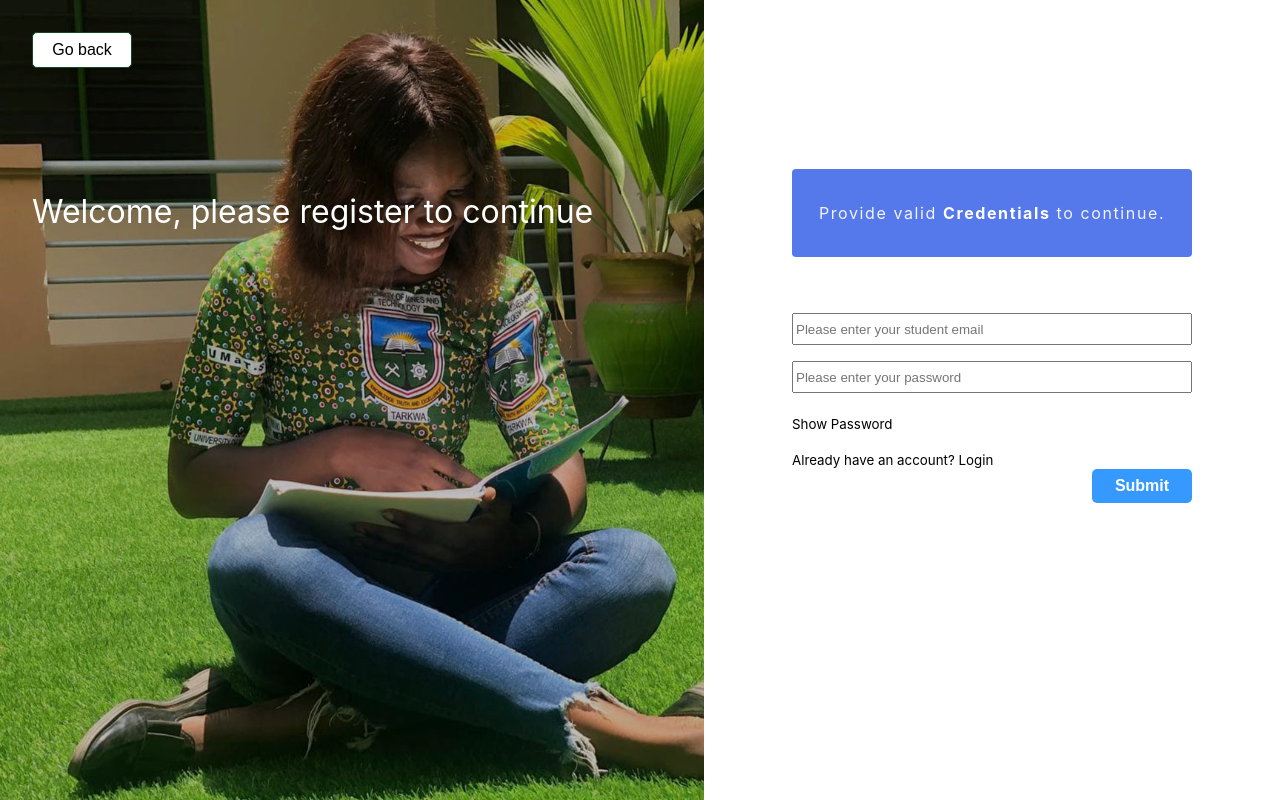
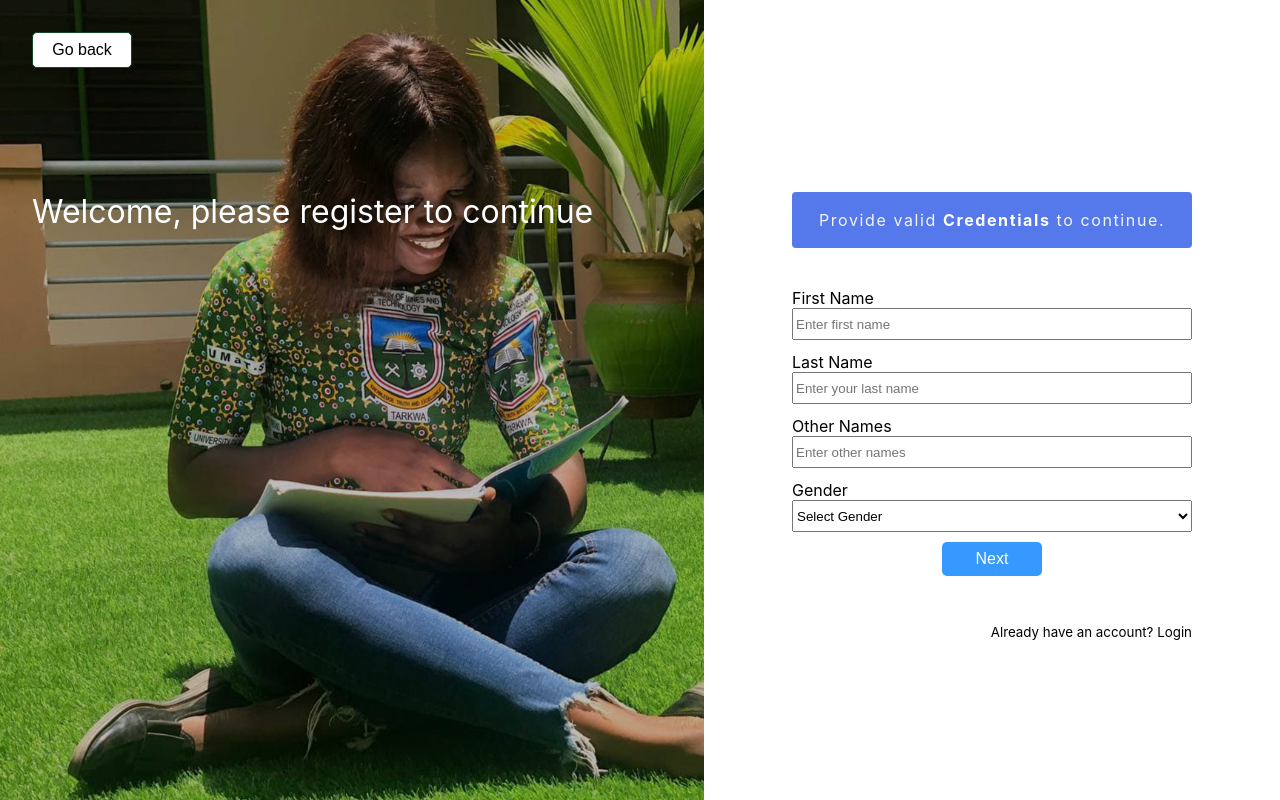
Before and after one commit to jaybarnes33/assopay, a Next.js app: page /register in a window 1280 px wide. Built offline with nearby package versions, Linux system fonts and the light colour scheme.

Commit message:
Feat: Multistep Register

```diff
--- /dev/null
+++ b/src/components/Forms/ContactInfo.tsx
@@ -0,0 +1,14 @@
+import React, { useContext } from "react";
+import { IHandlers, RegisterContext } from "./MultiStep";
+import styles from "@/styles/Forms.module.scss";
+
+export interface IStep4 {
+  phone?: string;
+  socials?: string[];
+}
+const ContactInfo = ({ previous }: IHandlers) => {
+  const { data, setData } = useContext(RegisterContext);
+  return <div className={styles.form}></div>;
+};
+
+export default ContactInfo;
--- /dev/null
+++ b/src/components/Forms/InstitutionalInfo.tsx
@@ -0,0 +1,92 @@
+import { IHandlers, RegisterContext } from "./MultiStep";
+import styles from "@/styles/Forms.module.scss";
+import Button from "../core/Button";
+import { useContext, useState } from "react";
+export interface IStep3 {
+  level: number;
+  hall?: string;
+}
+const InstitutionalInfo = ({ next, previous }: IHandlers) => {
+  const { data, setData } = useContext(RegisterContext);
+  const [formData, setFormData] = useState<IStep3>();
+
+  const halls = [
+    "Chamber of Mines Hall",
+    "Kofi Tetteh Hall",
+    "Gold Refinery Hall",
+    "Other",
+  ];
+
+  const levels = [100, 200, 300, 400];
+  const handleNext = () => {
+    setData({ ...data, ...formData });
+    next();
+  };
+
+  const handleChange = (e: any) => {
+    const { name, value } = e.target;
+    setFormData((prevState) => ({
+      ...prevState,
+      [name]: value,
+    }));
+  };
+
+  const handlePrev = () => {
+    previous();
+  };
+
+  return (
+    <div className={styles.inner}>
+      <div className={styles.input}>
+        <label htmlFor="hall">Hall</label>
+        <br />
+        <select
+          value={formData?.hall}
+          className={styles.input}
+          name="hall"
+          onChange={handleChange}
+        >
+          <option>Select Hall</option>
+          {halls.map((hall, index) => (
+            <option value={hall} key={`hall-${index}`}>
+              {hall}
+            </option>
+          ))}
+        </select>
+      </div>
+      <div className={styles.input}>
+        <label htmlFor="level">Level</label>
+        <select
+          className={styles.input}
+          value={formData?.level}
+          onChange={handleChange}
+        >
+          <option>Select Level</option>
+          {levels.map((level, index) => (
+            <option value={level} key={`level-${index}`}>
+              {level}
+            </option>
+          ))}
+        </select>
+      </div>
+      <div className={styles.buttons}>
+        <Button
+          className="btn-outline-primary btn-sm"
+          type="button"
+          onClick={handlePrev}
+        >
+          Back
+        </Button>
+        <Button
+          className="btn-primary btn-sm"
+          type="button"
+          onClick={handleNext}
+        >
+          Next
+        </Button>
+      </div>
+    </div>
+  );
+};
+
+export default InstitutionalInfo;
--- /dev/null
+++ b/src/components/Forms/LoginInfo.tsx
@@ -0,0 +1,81 @@
+import React, { useContext, useState } from "react";
+import styles from "@/styles/Forms.module.scss";
+import { IHandlers, RegisterContext } from "./MultiStep";
+import Button from "../core/Button";
+
+export interface IStep2 {
+  email: string;
+  password: string;
+}
+
+const LoginInfo = ({ next, previous }: IHandlers) => {
+  const { data, setData } = useContext(RegisterContext);
+  const [formData, setFormData] = useState<IStep2>();
+
+  const handleNext = () => {
+    setData({ ...data, ...formData });
+    next();
+  };
+
+  const handleChange = (e: any) => {
+    const { name, value } = e.target;
+    setFormData((prevState) => ({
+      ...prevState,
+      [name]: value,
+    }));
+  };
+
+  const handlePrev = () => {
+    previous();
+  };
+  return (
+    <div className={styles.form}>
+      <div className={styles.inner}>
+        <div className={styles.input}>
+          <label htmlFor="email">Email</label>
+          <input
+            type="email"
+            placeholder="Enter email"
+            onChange={handleChange}
+          />
+        </div>
+        <div className={styles.input}>
+          <label htmlFor="password">Password</label>
+          <input
+            name="password"
+            type="password"
+            placeholder="Enter password"
+            onChange={handleChange}
+          />
+        </div>
+        <div className={styles.input}>
+          <label htmlFor="password">Confirm password</label>
+          <input
+            name="confirmPassword"
+            type="password"
+            placeholder="Enter confirm password"
+            onChange={handleChange}
+          />
+        </div>
+      </div>
+      <div className={styles.buttons}>
+        <Button
+          className="btn-outline-primary btn-sm"
+          type="button"
+          onClick={handlePrev}
+        >
+          Back
+        </Button>
+        <Button
+          className="btn-primary btn-sm"
+          type="button"
+          onClick={handleNext}
+        >
+          Next
+        </Button>
+      </div>
+    </div>
+  );
+};
+
+export default LoginInfo;
--- a/src/components/Forms/MultiStep/index.tsx
+++ b/src/components/Forms/MultiStep/index.tsx
@@ -1,7 +1,25 @@
-import React, { useState } from "react";
+import { SetableContext } from "interfaces/setable-context";
+import React, { ReactNode, useState } from "react";
+import ContactInfo, { IStep4 } from "../ContactInfo";
+import InstitutionalInfo, { IStep3 } from "../InstitutionalInfo";
+import LoginInfo, { IStep2 } from "../LoginInfo";
+import PersonalInfo, { IStep1 } from "../PersonInfo";
+
+export interface IHandlers {
+  next?: () => void;
+  previous?: () => void;
+}
+
+export type IRegisterProps = Partial<IStep1 & IStep2 & IStep3 & IStep4>;
+
+export const RegisterContext = React.createContext<
+  SetableContext<IRegisterProps>
+>({});
 
 const MultiStep = ({ maxSteps }) => {
+  const [data, setData] = useState<IRegisterProps>();
   const [step, setStep] = useState(1);
+  let currentStep: ReactNode;
 
   const nextStep = () => {
     setStep(step + 1);
@@ -10,7 +28,33 @@ const MultiStep = ({ maxSteps }) => {
   const prevStep = () => {
     setStep(step - 1 != 0 ? step - 1 : 1);
   };
-  return <div></div>;
+
+  switch (step) {
+    case 1:
+      currentStep = <PersonalInfo next={() => nextStep()} />;
+      break;
+    case 2:
+      currentStep = (
+        <LoginInfo next={() => nextStep()} previous={() => prevStep()} />
+      );
+      break;
+    case 3:
+      currentStep = (
+        <InstitutionalInfo
+          next={() => nextStep()}
+          previous={() => prevStep()}
+        />
+      );
+      break;
+    case 4:
+      currentStep = <ContactInfo previous={() => prevStep()} />;
+  }
+
+  return (
+    <RegisterContext.Provider value={{ data, setData }}>
+      {currentStep}
+    </RegisterContext.Provider>
+  );
 };
 
 export default MultiStep;
--- /dev/null
+++ b/src/components/Forms/PersonInfo.tsx
@@ -0,0 +1,90 @@
+import React, { useContext, useState } from "react";
+import styles from "@/styles/Forms.module.scss";
+import { IHandlers, RegisterContext } from "./MultiStep";
+import Button from "../core/Button";
+
+export interface IStep1 {
+  gender?: string;
+  fName: string;
+  lName: string;
+  otherNames: string;
+}
+
+const UserInfo = ({ next }: IHandlers) => {
+  const { data, setData } = useContext(RegisterContext);
+  const [formData, setFormData] = useState<IStep1>();
+
+  const handleNext = () => {
+    next();
+    setData({ ...data, ...formData });
+  };
+
+  const handleChange = (e: any) => {
+    const { name, value } = e.target;
+    setFormData((prevState) => ({
+      ...prevState,
+      [name]: value,
+    }));
+  };
+
+  return (
+    <>
+      <div className={styles.inner}>
+        <div className={styles.input}>
+          <label htmlFor="fName">First Name</label>
+          <input
+            type="text"
+            name="fName"
+            placeholder="Enter first name"
+            value={formData?.fName}
+            onChange={handleChange}
+          />
+        </div>
+        <div className={styles.input}>
+          <label htmlFor="lName">Last Name</label>
+          <input
+            type="text"
+            name="lName"
+            placeholder="Enter your last name"
+            value={formData?.lName}
+            onChange={handleChange}
+          />
+        </div>
+        <div className={styles.input}>
+          <label htmlFor="otherNames">Other Names</label>
+          <input
+            type="text"
+            name="otherNames"
+            placeholder="Enter other names"
+            value={formData?.otherNames}
+            onChange={handleChange}
+          />
+        </div>
+        <div className={styles.input}>
+          <label htmlFor="gender">Gender</label>
+          <select
+            className={styles.input}
+            name="gender"
+            value={formData?.gender}
+            onChange={handleChange}
+          >
+            <option value="">Select Gender</option>
+            <option value="female">Female</option>
+            <option value="male">Male</option>
+          </select>
+        </div>
+      </div>
+      <div className={styles.buttons}>
+        <Button
+          className="btn-primary btn-sm"
+          type="button"
+          onClick={handleNext}
+        >
+          Next
+        </Button>
+      </div>
+    </>
+  );
+};
+
+export default UserInfo;
--- a/src/components/core/Alert.tsx
+++ b/src/components/core/Alert.tsx
@@ -13,10 +13,9 @@ const Alert = ({ variant, children }: AlertProps) => {
       <style jsx>
         {`
           .alert {
+            width: 100%;
             display: flex;
-            align-items: stretch;
-            padding: 1rem 1rem;
-            margin: 0 0 20px;
+            justify-content: center;
             border-radius: 4px;
           }
 
@@ -28,10 +27,11 @@ const Alert = ({ variant, children }: AlertProps) => {
           }
 
           .info {
+            left: 0;
             background-color: #5578eb;
             border: #5578eb;
             position: absolute;
-            top: -5rem;
+            top: -3rem;
             width: 100%;
             text-align: center;
             color: #f4f4f4;
--- /dev/null
+++ b/src/interfaces/setable-context.ts
@@ -0,0 +1,6 @@
+import React from "react";
+
+export interface SetableContext<T> {
+  data?: T;
+  setData?: React.Dispatch<React.SetStateAction<T>>;
+}
--- a/src/models/User.ts
+++ b/src/models/User.ts
@@ -9,7 +9,7 @@ export interface IUserSchema extends Document {
   email: string;
   username: string;
   password: string;
-  background: string;
+  socials?: [string];
   otherNames: string;
   level: number;
 }
@@ -43,6 +43,9 @@ const userSchema = new mongoose.Schema<IUserSchema>({
   gender: {
     type: String,
   },
+  socials: {
+    type: [String],
+  },
   phone: { type: String },
 });
 
--- a/src/pages/register.tsx
+++ b/src/pages/register.tsx
@@ -6,6 +6,7 @@ import Head from "next/head";
 import React, { useState } from "react";
 
 import styles from "../styles/Forms.module.scss";
+import MultiStep from "@/components/Forms/MultiStep";
 
 const Signup = () => {
   const [show, setShow] = useState(false);
@@ -18,40 +19,20 @@ const Signup = () => {
       </Head>
       <Left />
       <div className={styles.right}>
-        {" "}
         <div className={styles.form_container}>
+          <form onSubmit={submitHandler} className={styles.form}>
             <Alert variant="info">
               <p>
                 Provide valid <b className="bold-white">Credentials</b> to
                 continue.
               </p>
             </Alert>
-
-          <form onSubmit={submitHandler} className={styles.form}>
-            <div className={styles.input}>
-              <input
-                type="text"
-                name="email"
-                placeholder="Please enter your student email"
-              />
-            </div>
-            <div className={styles.input}>
-              <input
-                type={!show ? "password" : "text"}
-                name="password"
-                placeholder="Please enter your password"
-              />
-              <br />
-              <br />
-              <small onClick={() => setShow(!show)}>Show Password</small>
-            </div>
+            <div>
+              <MultiStep maxSteps={4} />
               <Link href="/login">
                 <small className="link">Already have an account? Login </small>
               </Link>
-
-            <Button className="btn-primary btn-sm" type="submit">
-              Submit
-            </Button>
+            </div>
           </form>
         </div>
       </div>
--- a/src/styles/Forms.module.scss
+++ b/src/styles/Forms.module.scss
@@ -36,6 +36,15 @@
       background-blend-mode: overlay;
       background-size: cover;
     }
+
+    .form_container {
+      padding: 1rem;
+      min-height: 70vh;
+      background-color: #ffffffee;
+      .buttons {
+        bottom: 1rem;
+      }
+    }
   }
 }
 .form_container {
@@ -52,21 +61,34 @@
     width: 100%;
   }
 
-  button {
-    display: flex;
-    margin-left: auto;
-    font-weight: bold;
+  .inner {
+    width: 100%;
+    display: grid;
+    grid-template-columns: 100%;
+    gap: 2rem;
+
+    @media screen and (max-width: 768px) {
+      grid-template-columns: 100%;
+    }
   }
   .input {
     width: 100%;
-    margin: 1rem 0;
+    height: 2rem;
     input {
       width: 100%;
-      height: 2rem;
+      height: 100%;
     }
   }
 
   .input:focus-within {
     border-color: #0abb87 !important;
   }
+
+  .buttons {
+    position: absolute;
+    bottom: -1rem;
+    display: flex;
+    justify-content: space-evenly;
+    width: 100%;
+  }
 }
--- a/src/styles/globals.scss
+++ b/src/styles/globals.scss
@@ -14,7 +14,9 @@ a {
 
 .link {
   cursor: pointer;
-
+  position: absolute;
+  right: 0;
+  bottom: -5rem;
   &:hover {
     color: blue;
   }
```
Also changed, not shown: src/pages/login.tsx (+5 -3 lines). Lines whose indentation alone changed are shown as unchanged.
